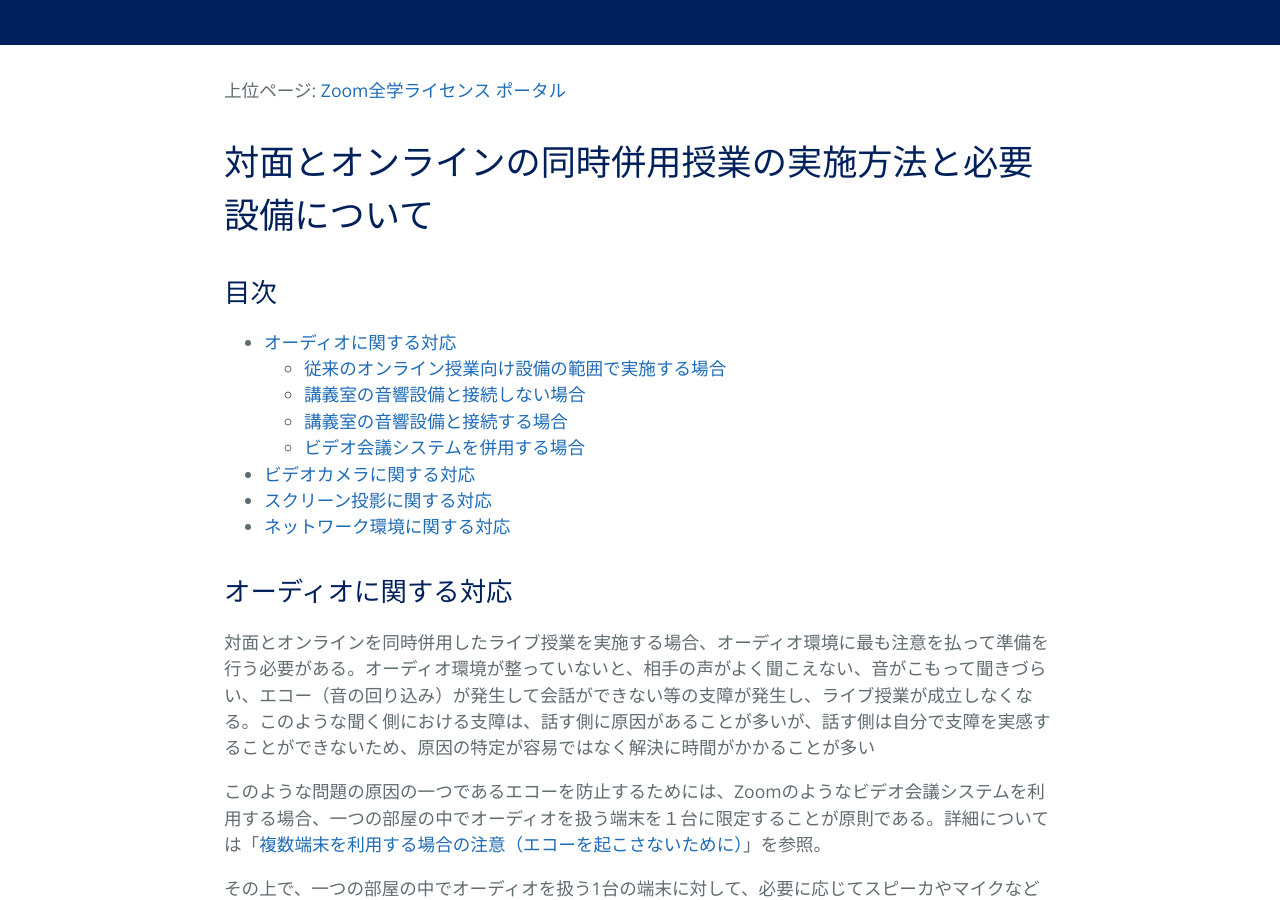
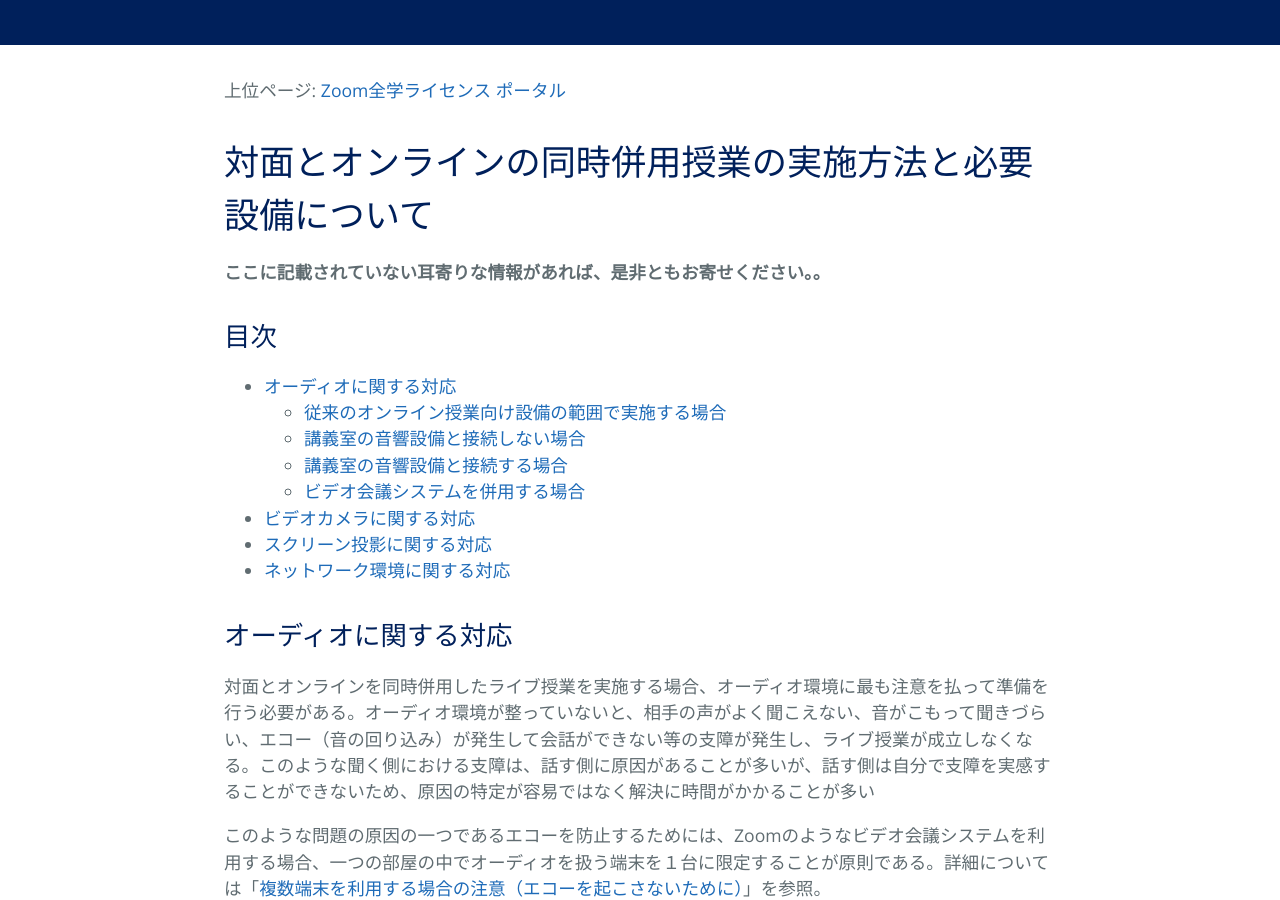
Before and after one commit to kyoto-u/online-edu, a Jekyll site: the page built from zoom-hybrid-use.md, in a window 1280 px wide and 900 px high, scrolled down 327 px. Built offline with Jekyll 4.4.1, drawn with Linux system fonts in a browser that asks for light colours.

Commit message:
Update zoom-hybrid-use.md

```diff
--- a/zoom-hybrid-use.md
+++ b/zoom-hybrid-use.md
@@ -5,6 +5,8 @@ title: 対面とオンラインの同時併用授業の実施方法と必要設
 上位ページ: [Zoom全学ライセンス ポータル](https://kyoto-u.github.io/online-edu/zoom)
 
 # 対面とオンラインの同時併用授業の実施方法と必要設備について
+
+**ここに記載されていない耳寄りな情報があれば、是非ともお寄せください。。**
 
 ## 目次
 
```
